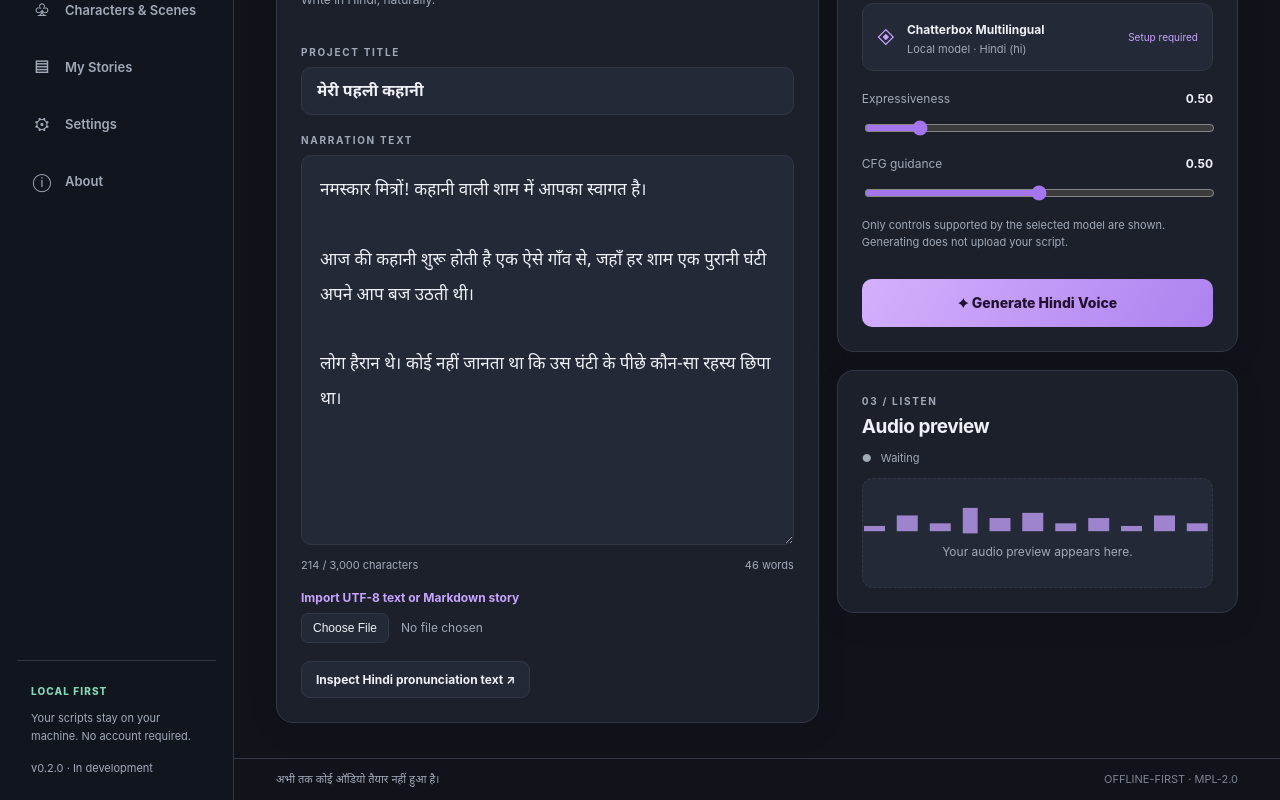
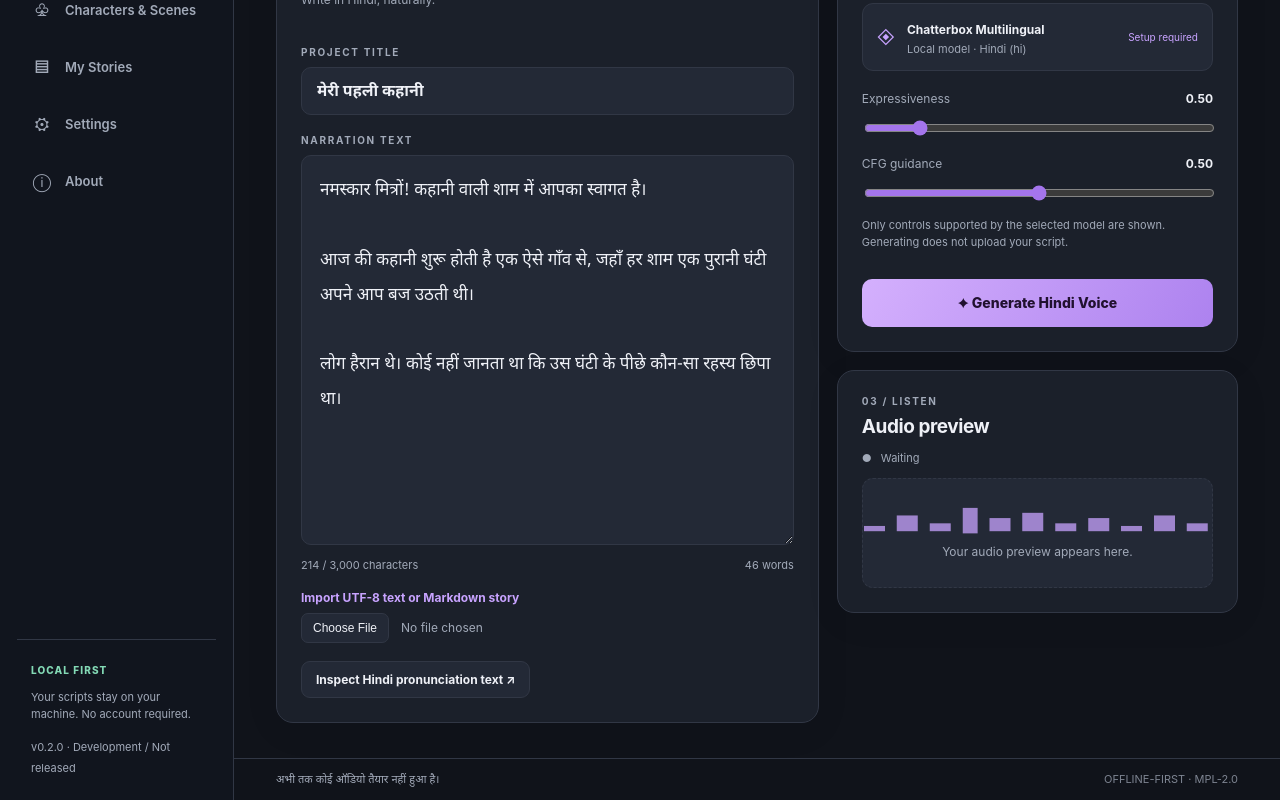
Before and after one commit to sanskarIN/KathaSvara, a React (Vite) app in the folder apps/desktop/: page / in a window 1280 px wide. Shown: the part 209-1009 px from the top of the page. Built offline with nearby package versions, Linux system fonts and the light colour scheme.

Commit message:
chore: align apps/desktop/src/App.tsx with unreleased v0.2.0 development

```diff
--- a/apps/desktop/src/App.tsx
+++ b/apps/desktop/src/App.tsx
@@ -299,7 +299,7 @@ export default function App() {
         <div className="sidebar-bottom">
           <span className="side-tag">LOCAL FIRST</span>
           <p>Your scripts stay on your machine. No account required.</p>
-          <small>v0.2.0 · In development</small>
+          <small>v0.2.0 · Development / Not released</small>
         </div>
       </aside>
 
```
